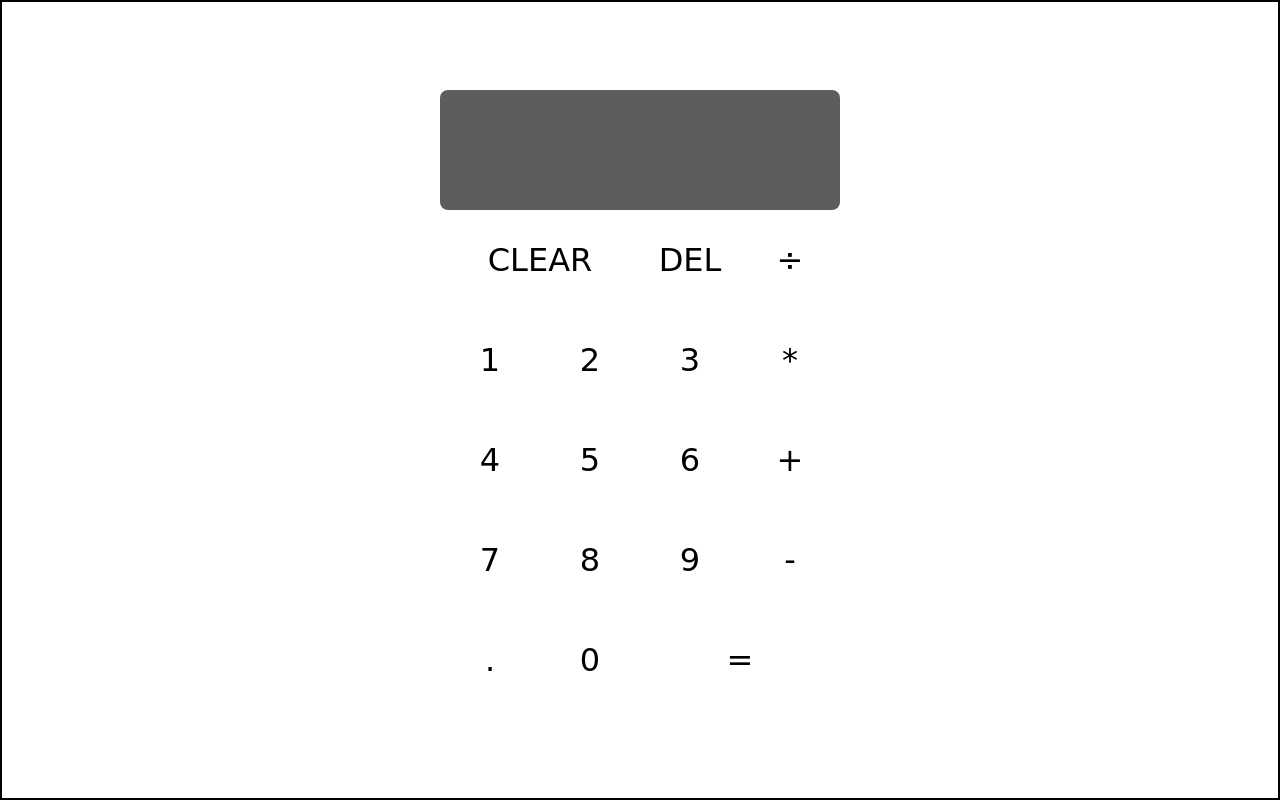
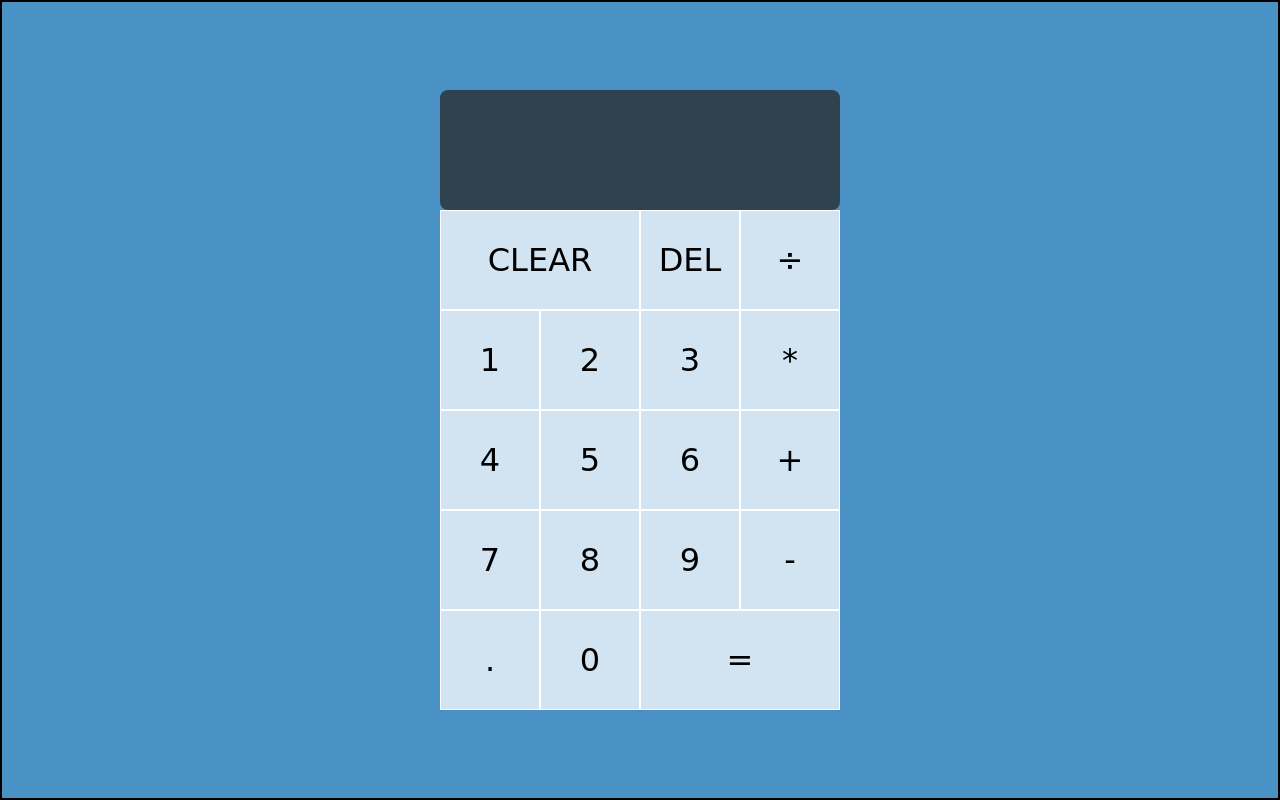
Before and after one commit to YinkaB/calclator, a plain HTML site: page index.html in a window 1280 px wide. Drawn offline with Linux system fonts and the light colour scheme.

Commit message:
Add files via upload

```diff
--- a/css/style.css
+++ b/css/style.css
@@ -8,7 +8,7 @@
   body {
     padding: 0;
     margin: 0;
-    background: #fffffff0;
+    background: #3f8cc3f0;
     font-family: 'Segoe UI', Tahoma, Geneva, Verdana, sans-serif;
   }
 
```
